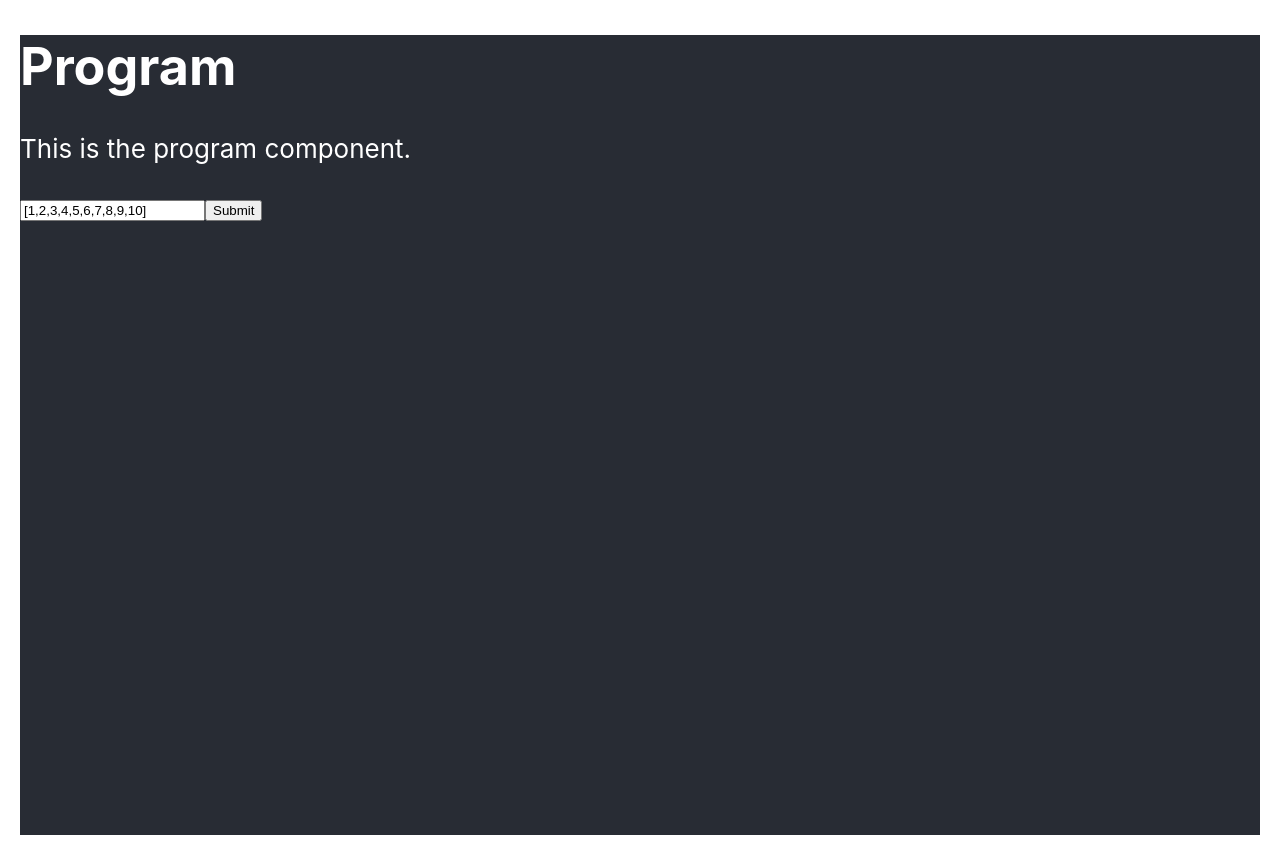
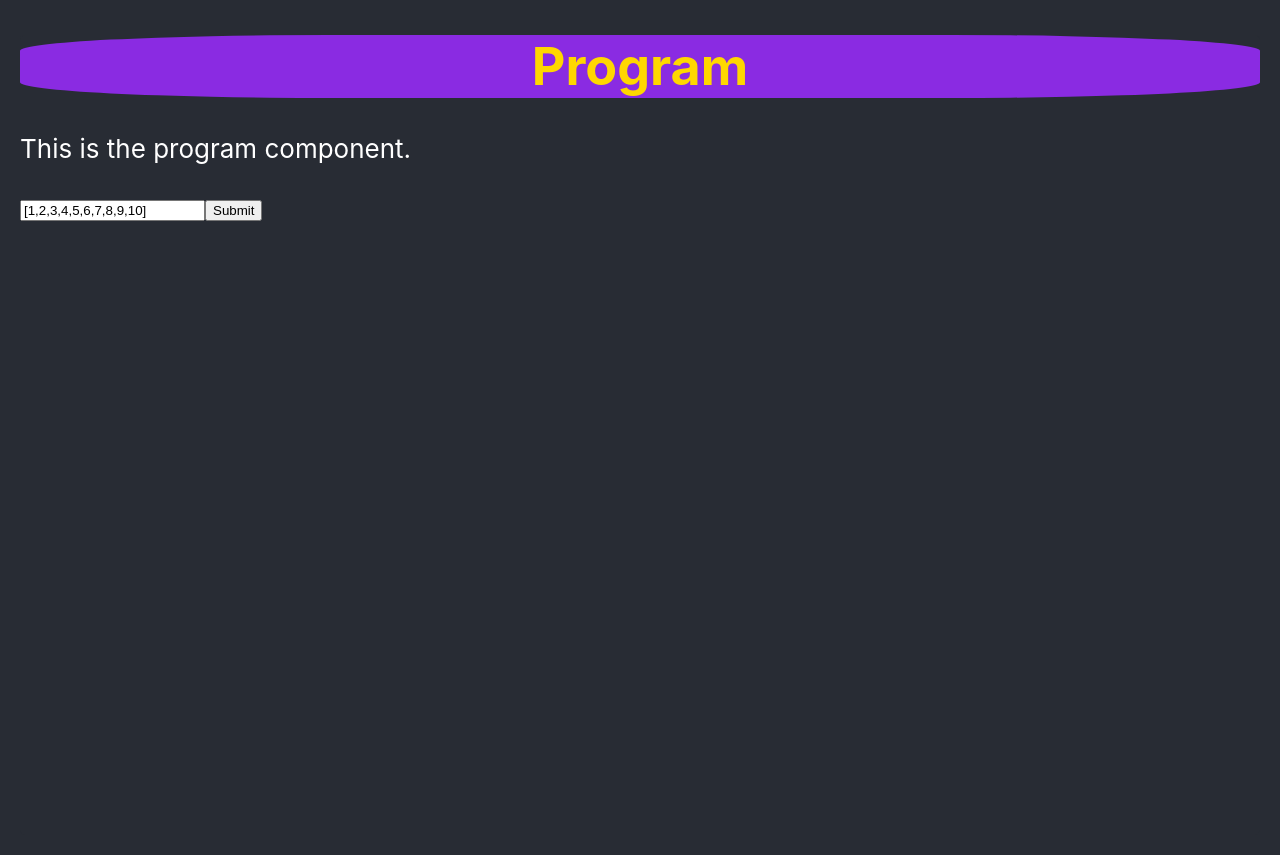
Before and after one commit to dwc42/doa_extra_credit, a React (Create React App) app: page / in a window 1280 px wide. Built offline with nearby package versions, Linux system fonts and the light colour scheme.

Commit message:
new updated margins

```diff
--- a/src/App.css
+++ b/src/App.css
@@ -4,5 +4,16 @@
   font-size: calc(10px + 2vmin);
   color: white;
   margin: 20px;
+  border-radius : 5px;
+  text-align: left;
   /*copolit did the margin*/
 }
+
+.Title {
+  background-color: blueviolet;
+  color: gold;
+  font-size: 50;
+  border-radius: 25%;
+  text-align: center;
+
+}
--- a/src/index.css
+++ b/src/index.css
@@ -5,6 +5,7 @@
     sans-serif;
   -webkit-font-smoothing: antialiased;
   -moz-osx-font-smoothing: grayscale;
+  background-color: #282c34;
 }
 
 code {
```
